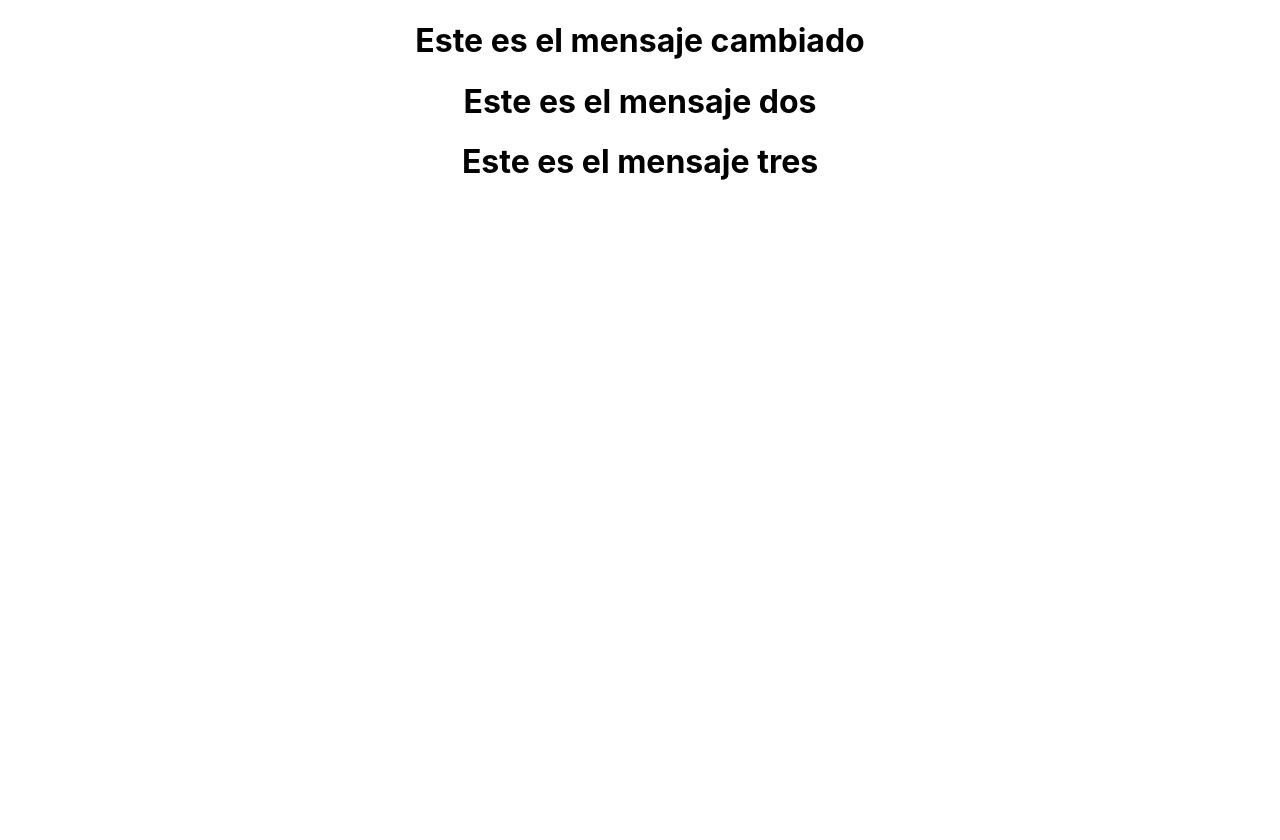
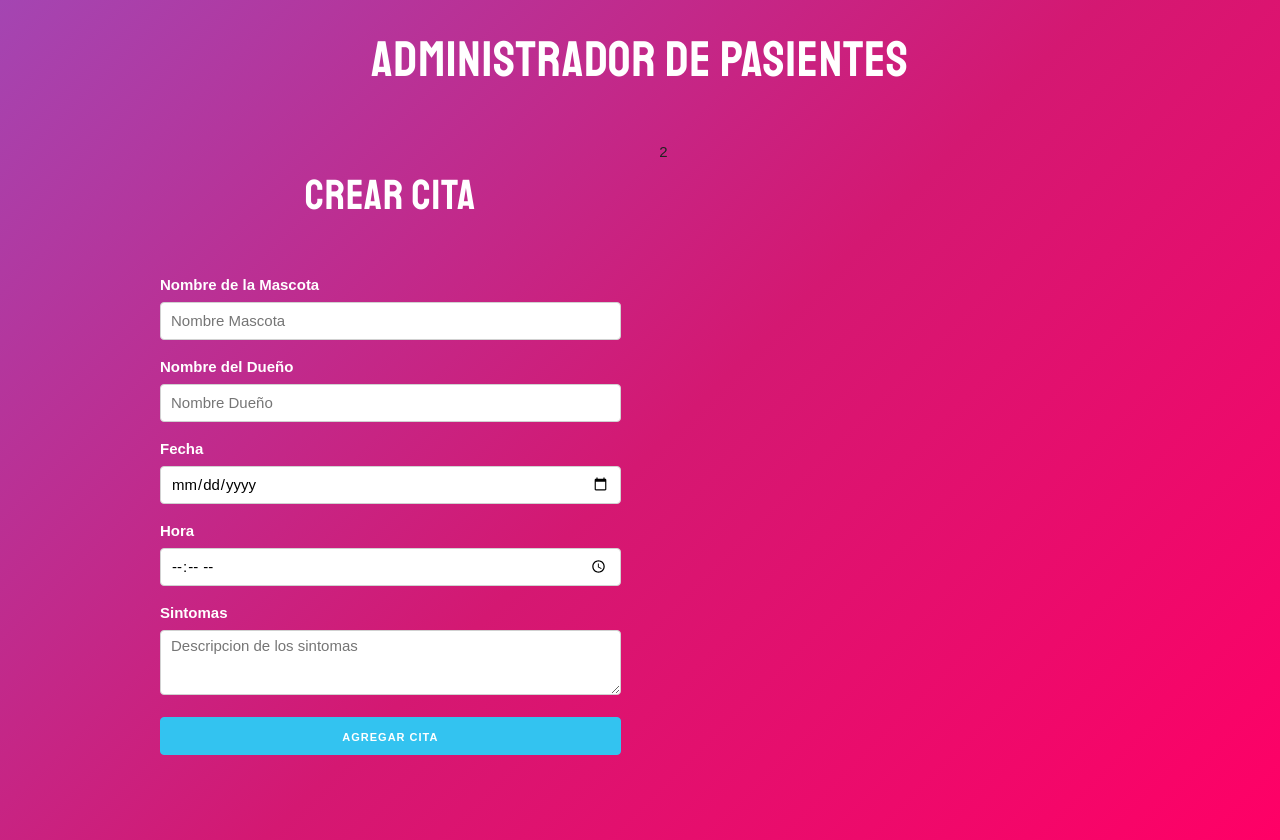
Before and after one commit to AlejoX010/Proyecto, a React (Create React App) app: page / in a window 1280 px wide. Before the commit the page ends 800 px from the top, so only its background shows below. Built offline with nearby package versions, Linux system fonts and the light colour scheme.

Commit message:
Se empezo el proyecto para hacer cosas mamalonas en react

```diff
--- a/public/index.html
+++ b/public/index.html
@@ -24,7 +24,10 @@
       work correctly both with client-side routing and a non-root public URL.
       Learn how to configure a non-root public URL by running `npm run build`.
     -->
-    <title>Prueba</title>
+    <title>Administración de Pacientes</title>
+    <link rel="stylesheet" href="https://cdnjs.cloudflare.com/ajax/libs/normalize/8.0.1/normalize.min.css">
+    <link href="https://fonts.googleapis.com/css?family=Staatliches" rel="stylesheet">
+    <link rel="stylesheet" href="https://cdnjs.cloudflare.com/ajax/libs/skeleton/2.0.4/skeleton.min.css">
   </head>
   <body>
     <noscript>You need to enable JavaScript to run this app.</noscript>
--- /dev/null
+++ b/src/componentes/Formulario.js
@@ -0,0 +1,68 @@
+import React, { Fragment, useState } from "react";
+
+const Formulario = () => {
+
+    //Crear state de citas
+    const [cita, actualizarCita] = useState({
+        mascota: '',
+        propietario: '',
+        fecha: '',
+        hora: '',
+        sintomas: ''
+
+    })
+    //Funcion que se ejecuta cada que el usuario escribe en el input
+    const actualizarState = () => {
+        console.log('escribiendo...');
+    }
+
+    return (
+        <Fragment>
+            <h2>Crear cita</h2>
+            {/* Aqui empiexa el formulario */}
+            <form>
+                <label>Nombre de la Mascota</label>
+                <input
+                    type="text"
+                    name="mascota"
+                    className="u-full-width"
+                    placeholder="Nombre Mascota"
+                    onChange={actualizarState} />
+
+                <label>Nombre del Dueño</label>
+                <input
+                    type="text"
+                    name="propietario"
+                    className="u-full-width"
+                    placeholder="Nombre Dueño"
+                    onChange={actualizarState}/>
+
+                <label>Fecha</label>
+                <input
+                    type="date"
+                    name="fecha"
+                    className="u-full-width"
+                    onChange={actualizarState} />
+
+                <label>Hora</label>
+                <input
+                    type="time"
+                    name="hora"
+                    className="u-full-width"
+                    onChange={actualizarState}/>
+
+                <label>Sintomas</label>
+                <textarea
+                    className="u-full-width"
+                    name="sintomas"
+                    placeholder="Descripcion de los sintomas"
+                    onChange={actualizarState} />
+
+                <button type="submit" className="u-full-width button-primary">Agregar cita</button>
+
+            </form>
+        </Fragment>
+    )
+}
+
+export default Formulario;
--- a/src/index.js
+++ b/src/index.js
@@ -2,7 +2,7 @@ import React from 'react';
 import ReactDOM from 'react-dom';
 import './styles/index.css';
 import App from './scripts/App';
-import reportWebVitals from './reportWebVitals';
+
 
 ReactDOM.render(
   <React.StrictMode>
@@ -14,4 +14,3 @@ ReactDOM.render(
 // If you want to start measuring performance in your app, pass a function
 // to log results (for example: reportWebVitals(console.log))
 // or send to an analytics endpoint. Learn more: https://bit.ly/CRA-vitals
-reportWebVitals();
--- a/src/reportWebVitals.js
+++ /dev/null
@@ -1,13 +0,0 @@
-const reportWebVitals = onPerfEntry => {
-  if (onPerfEntry && onPerfEntry instanceof Function) {
-    import('web-vitals').then(({ getCLS, getFID, getFCP, getLCP, getTTFB }) => {
-      getCLS(onPerfEntry);
-      getFID(onPerfEntry);
-      getFCP(onPerfEntry);
-      getLCP(onPerfEntry);
-      getTTFB(onPerfEntry);
-    });
-  }
-};
-
-export default reportWebVitals;
--- a/src/scripts/App.js
+++ b/src/scripts/App.js
@@ -1,25 +1,32 @@
-import '../styles/App.css';
-
+import React, { Fragment } from "react";
+import Formulario from '../componentes/Formulario.js'
 
 // const App = () => {} eso tamb8ien es una funcion
 // Se pueden mandar a llamar variables pero apra eso debe de ser entre llaves
 
 //Mandando a llamar asi a la funcion y poniendole las props se pueden reutilizar el codigo para mandar mas diferentes mensajes con la misma funcion
 // Las Funciones siempre van en mayusculas
-const Mensaje = (props) => {
-  return (
-    <h1>{props.mensaje}</h1>
-  )
-}
-
 
 function App() {
   return (
-    <div className="App">
-      <Mensaje mensaje="Este es el mensaje cambiado" />
-      <Mensaje mensaje="Este es el mensaje dos" />
-      <Mensaje mensaje="Este es el mensaje tres" />
-    </div>
+    <Fragment>
+      <h1>Administrador de pasientes</h1>
+      {/* Este es el div contenedor para agregar algunos estilos */}
+      <div className="container">
+        {/* Este es en el que aplica el calavera */}
+        <div className="row">
+          {/* Este es el div del formulario */}
+          <div className="one-half column">
+            <Formulario />
+          </div>
+          <div className="one-half column">
+            2
+          </div>
+        </div>
+      </div>
+
+
+    </Fragment>
   );
 }
 
--- a/src/styles/App.css
+++ /dev/null
@@ -1,38 +0,0 @@
-.App {
-  text-align: center;
-}
-
-.App-logo {
-  height: 40vmin;
-  pointer-events: none;
-}
-
-@media (prefers-reduced-motion: no-preference) {
-  .App-logo {
-    animation: App-logo-spin infinite 20s linear;
-  }
-}
-
-.App-header {
-  background-color: #282c34;
-  min-height: 100vh;
-  display: flex;
-  flex-direction: column;
-  align-items: center;
-  justify-content: center;
-  font-size: calc(10px + 2vmin);
-  color: white;
-}
-
-.App-link {
-  color: #61dafb;
-}
-
-@keyframes App-logo-spin {
-  from {
-    transform: rotate(0deg);
-  }
-  to {
-    transform: rotate(360deg);
-  }
-}
--- a/src/styles/index.css
+++ b/src/styles/index.css
@@ -1,13 +1,93 @@
+html {
+  min-height: 100%;
+}
 body {
   margin: 0;
-  font-family: -apple-system, BlinkMacSystemFont, 'Segoe UI', 'Roboto', 'Oxygen',
-    'Ubuntu', 'Cantarell', 'Fira Sans', 'Droid Sans', 'Helvetica Neue',
-    sans-serif;
-  -webkit-font-smoothing: antialiased;
-  -moz-osx-font-smoothing: grayscale;
+  padding: 0;
+  font-family: sans-serif;
+  background-image: linear-gradient(-225deg, #A445B2 0%, #D41872 52%, #FF0066 100%);
+  min-height: 100%;
+  padding-bottom: 5rem;
+}
+h1, h2  {
+  color: white;
+  padding: 3rem 0;
+  text-align: center;
+
+  text-transform: uppercase;
+
+  font-family: 'Staatliches', cursive;
+  letter-spacing: 1px;
+}
+.lista-citas .media {
+  border-bottom: 1px solid #e1e1e1;
+  padding-bottom: 3rem;
 }
 
-code {
-  font-family: source-code-pro, Menlo, Monaco, Consolas, 'Courier New',
-    monospace;
+.lista-citas .media:last-of-type{
+  border-bottom: 0;
 }
+.lista-citas .media-body p {
+  margin:0;
+}
+.lista-citas .media-body button {
+  margin-top: 1rem!important;
+}
+.lista-citas .media-body span {
+  font-weight: bold;
+}
+
+label {
+  color: white;
+}
+
+input[type="date"],
+input[type="time"] {
+  height: 38px;
+    padding: 6px 10px;
+    background-color: #fff;
+    border: 1px solid #D1D1D1;
+    border-radius: 4px;
+    box-shadow: none;
+    box-sizing: border-box;
+}
+
+.cita {
+  padding: 2rem;
+  background: white;
+  border-bottom: 1px solid #e1e1e1;
+  color: black;
+}
+
+.cita p {
+  font-weight: bold;
+  margin-bottom: .8rem;
+}
+.cita p span {
+  font-weight: normal;
+
+}
+.cita:first-of-type {
+  border-top-left-radius: 1rem;
+  border-top-right-radius: 1rem;
+}
+.cita:last-of-type {
+  border-bottom-left-radius: 1rem;
+  border-bottom-right-radius: 1rem;
+}
+.button.eliminar,
+.button.eliminar:hover {
+  background-color: #c10059;
+  color: white;
+  margin-top: 2rem;
+}
+
+.alerta-error {
+  background-color: white;
+  color: red;
+  padding: 1rem;
+  font-size: 2rem;
+  text-transform: uppercase;
+  text-align: center;
+  font-family:  'Staatliches', cursive;
+}
```
